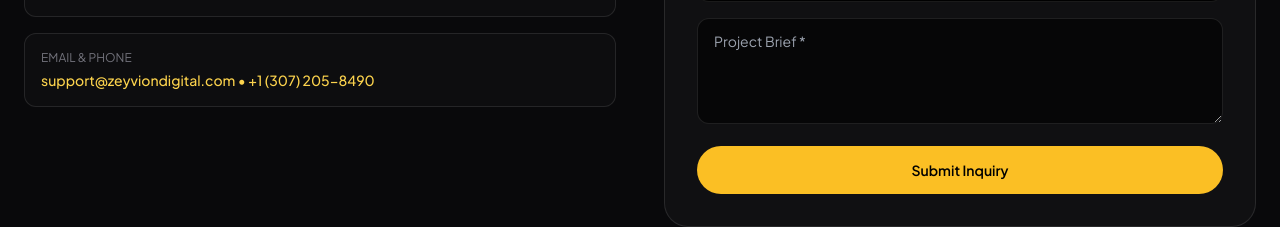
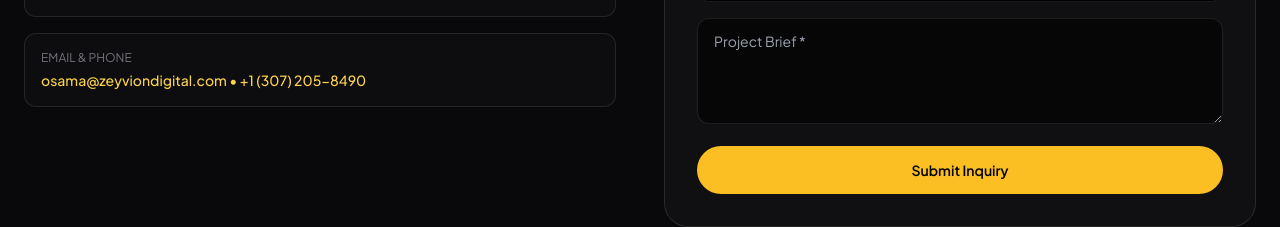
Before and after one commit to zeyviondigital-collab/zeyvion-digital, a Next.js app: page / in a window 1280 px wide. Shown: the part 3846-4073 px from the top of the page. Built offline with nearby package versions, Linux system fonts and the light colour scheme.

Commit message:
Update Sections.tsx

```diff
--- a/app/Sections.tsx
+++ b/app/Sections.tsx
@@ -52,7 +52,7 @@ export function PackagesAndContact() {
               </div>
               <div className="p-4 rounded-xl border border-white/10 bg-white/[0.02]">
                 <p className="text-xs text-zinc-500">EMAIL & PHONE</p>
-                <p className="text-amber-300 font-medium mt-1">support@zeyviondigital.com • +1 (307) 205-8490</p>
+                <p className="text-amber-300 font-medium mt-1"> osama@zeyviondigital.com • +1 (307) 205-8490</p>
               </div>
             </div>
           </div>
```
